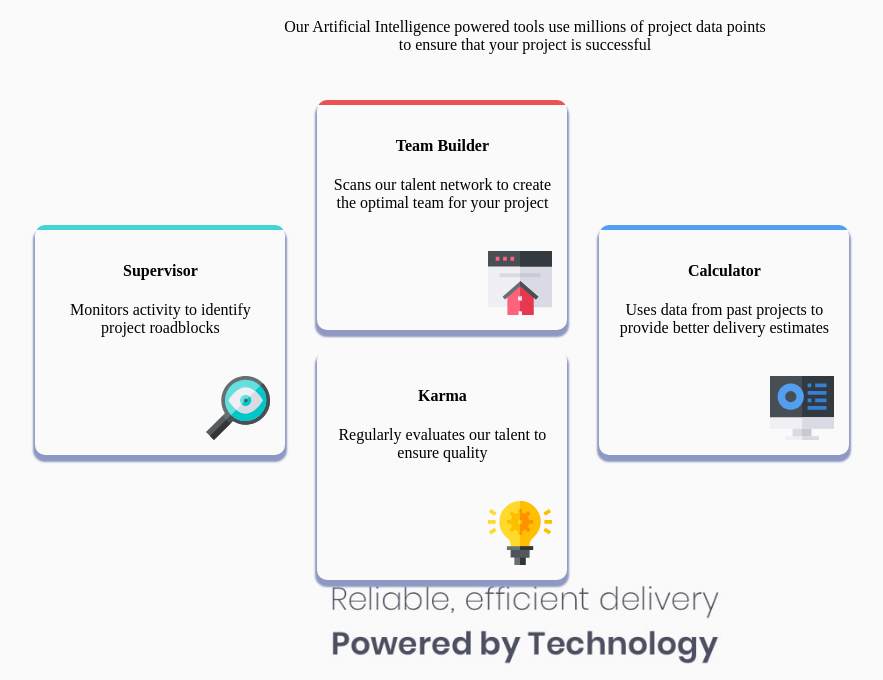
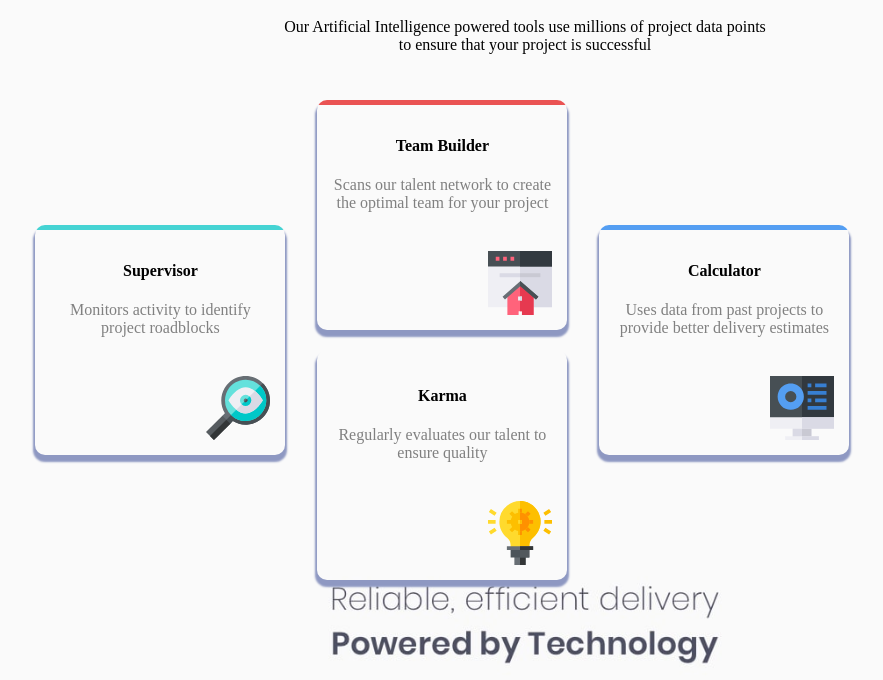
Before and after one commit to jinglunT/four-card-feature-section-master, a plain HTML site: page index.html in a window 1280 px wide. Shown: the part 120-800 px from the top of the page, without its empty margins (115-998 px from the left). Drawn offline with Linux system fonts and the light colour scheme.

Commit message:
Update index.html

```diff
--- a/index.html
+++ b/index.html
@@ -87,7 +87,9 @@
     .ogrange {
       background-color: hsl(34, 97%, 64%)
     }
-
+    .gray {
+    	color: gray;
+    }
 
   </style>
 </head>
@@ -111,7 +113,7 @@
         <div class="card">
           <div class="cyan top bar"></div>
           <h4>Supervisor</h4>
-          Monitors activity to identify project roadblocks
+          <span class="gray">Monitors activity to identify project roadblocks</span>
           <img class = "bottom right" src="./images/icon-supervisor.svg">
         </div>
         <div class="filler"></div>
@@ -120,14 +122,14 @@
         <div class="card">
           <div class="red top bar"></div>
           <h4>Team Builder</h4>
-          Scans our talent network to create the optimal team for your project
+         <span class="gray">  Scans our talent network to create the optimal team for your project</span>
           <img class = "bottom right" src="./images/icon-team-builder.svg">
         </div>
 
         <div class="card">
           <div class="orange top bar"></div>
          <h4>Karma</h4>
-          Regularly evaluates our talent to ensure quality
+          <span class="gray">  Regularly evaluates our talent to ensure quality</span>
           <img class = "bottom right" src="./images/icon-karma.svg">
         </div>
       </div>
@@ -136,7 +138,7 @@
         <div class="card">
           <div class="blue top bar"></div>
           <h4>Calculator</h4>
-          Uses data from past projects to provide better delivery estimates
+          <span class="gray">  Uses data from past projects to provide better delivery estimates</span>
           <img class = "bottom right" src="./images/icon-calculator.svg">
         </div>
         <div class="filler"></div>
```
